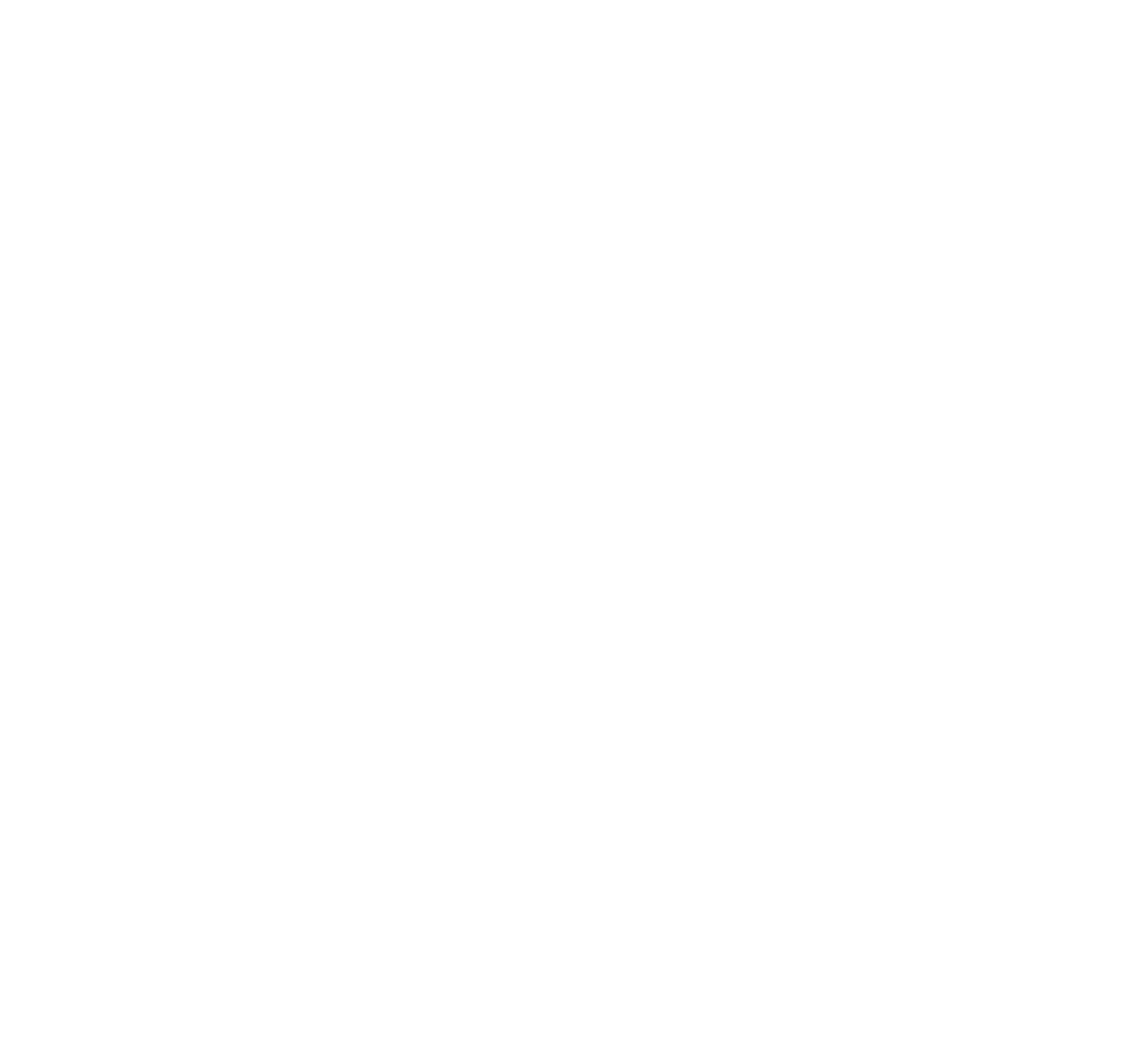
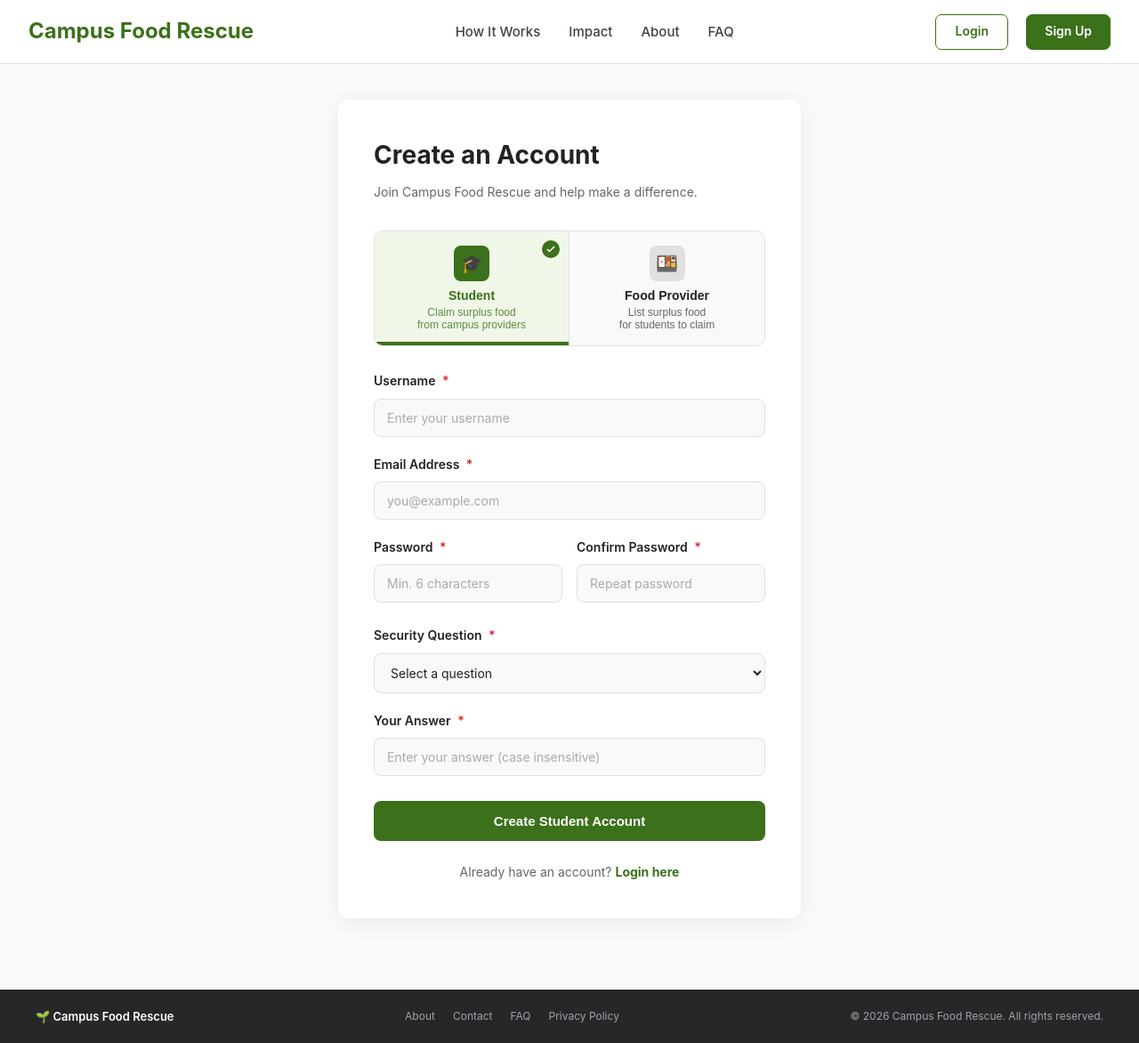
Before and after one commit to Wy8827/campus_food_rescue, a PHP site: page /pages/auth/register.php in a window 1280 px wide. Before the commit the page is empty. Shown: the whole page at 89% size. Before the commit the page ends 800 px from the top, so only its background shows below. Run offline with PHP 8.4, Linux system fonts and the light colour scheme.

Commit message:
Add files via upload

```diff
--- a/assets/css/auth.css
+++ b/assets/css/auth.css
@@ -1,11 +1,21 @@
+/* ── AUTHENTICATION SPECIFIC VARIABLES ── */
+:root {
+    --green-light: #f0f7e8;
+    --bg-light: #f9f9f9;
+    --error-red: #dc2626;
+}
+
+/* ── LAYOUT ── */
 .auth-page {
-    min-height: calc(100vh - 72px);
+    /* flex: 1 to make the auth page take all the available vertical space.*/
+    flex: 1;
     display: flex;
     align-items: center;
     justify-content: center;
     padding: 40px 20px;
 }
 
+/* Base Card (Login) */
 .auth-card {
     background: #ffffff;
     border-radius: 12px;
@@ -15,6 +25,13 @@
     box-shadow: 0 4px 24px rgba(0, 0, 0, 0.07);
 }
 
+/* Modifier for Register Form (Wider) */
+.auth-card.register-card {
+    max-width: 520px;
+    padding: 40px;
+}
+
+/* ── LOGIN-SPECIFIC ELEMENTS RESTORED ── */
 .auth-icon {
     width: 54px;
     height: 54px;
@@ -28,34 +45,6 @@
     width: 100%;
     height: 100%;
     object-fit: contain;
-}
-
-.auth-title {
-    font-size: 28px;
-    font-weight: 700;
-    text-align: center;
-    color: var(--text-dark);
-    margin-bottom: 8px;
-}
-
-.auth-sub {
-    font-size: 14px;
-    color: var(--text-muted);
-    text-align: center;
-    line-height: 1.6;
-    margin-bottom: 32px;
-}
-
-.form-group {
-    margin-bottom: 20px;
-}
-
-.form-group label {
-    display: block;
-    font-size: 14px;
-    font-weight: 600;
-    color: var(--text-dark);
-    margin-bottom: 8px;
 }
 
 .label-row {
@@ -79,12 +68,46 @@
     text-decoration: underline;
 }
 
+/* ── TYPOGRAPHY ── */
+.auth-title {
+    font-size: 28px;
+    font-weight: 700;
+    text-align: center;
+    color: var(--text-dark);
+    margin-bottom: 8px;
+}
+
+.auth-sub {
+    font-size: 14px;
+    color: var(--text-muted);
+    text-align: center;
+    line-height: 1.6;
+    margin-bottom: 32px;
+}
+
+.text-left { text-align: left; }
+
+/* ── FORM ELEMENTS ── */
+.form-group { margin-bottom: 20px; }
+.form-2col { display: grid; grid-template-columns: 1fr 1fr; gap: 16px; }
+
+.form-group label {
+    display: block;
+    font-size: 14px;
+    font-weight: 600;
+    color: var(--text-dark);
+    margin-bottom: 8px;
+}
+
+.form-group label .req { color: var(--error-red); margin-left: 4px; }
+
 .input-wrap {
     position: relative;
     display: flex;
     align-items: center;
 }
 
+/* Icon positioning fixed */
 .input-wrap img {
     position: absolute;
     left: 14px;
@@ -94,30 +117,114 @@
     pointer-events: none;
 }
 
-.input-wrap input {
+.input-wrap input,
+.input-wrap select,
+.input-wrap textarea {
     width: 100%;
-    padding: 12px 14px 12px 42px;
+    padding: 12px 14px;
     border: 1px solid var(--border-color);
     border-radius: 8px;
     font-size: 14px;
-    background: #f9f9f9;
+    background: var(--bg-light);
     color: var(--text-dark);
     outline: none;
     transition: border-color 0.2s, background 0.2s;
+    font-family: inherit;
 }
 
-.input-wrap input:focus {
+/* Automatically adds the left padding ONLY if there is an image inside the wrapper */
+.input-wrap:has(img) input,
+.input-wrap.has-icon input {
+    padding-left: 42px;
+}
+
+.input-wrap input:focus,
+.input-wrap select:focus,
+.input-wrap textarea:focus {
     border-color: var(--primary-green);
     background: #ffffff;
 }
 
-.input-wrap input::placeholder {
-    color: #aaa;
+.input-wrap input::placeholder,
+.input-wrap textarea::placeholder { color: #aaa; }
+
+.form-error { font-size: 12px; color: var(--error-red); margin-top: 6px; display: block; }
+
+/* ── ROLE TABS (REGISTER ONLY) ── */
+.role-tabs {
+    display: grid;
+    grid-template-columns: 1fr 1fr;
+    margin-bottom: 28px;
+    border-radius: 10px;
+    border: 1.5px solid var(--border-color);
+    overflow: hidden;
 }
 
+.role-tab {
+    display: flex;
+    flex-direction: column;
+    align-items: center;
+    padding: 16px 10px;
+    cursor: pointer;
+    background: var(--bg-light);
+    border: none;
+    outline: none;
+    transition: background 0.15s;
+    position: relative;
+}
+
+.role-tab:first-child { border-right: 1px solid var(--border-color); }
+
+.role-tab.active {
+    background: var(--green-light);
+    box-shadow: inset 0 -4px 0 var(--primary-green);
+}
+
+.role-tab:not(.active):hover { background: #f4f4f5; }
+
+.tab-icon {
+    width: 40px;
+    height: 40px;
+    border-radius: 8px;
+    display: flex;
+    align-items: center;
+    justify-content: center;
+    margin-bottom: 8px;
+    font-size: 20px;
+}
+
+.role-tab.active .tab-icon { background: var(--primary-green); color: #ffffff; }
+.role-tab:not(.active) .tab-icon { background: var(--border-color); }
+
+.tab-label { font-size: 14px; font-weight: 700; color: var(--text-dark); }
+.role-tab.active .tab-label { color: var(--primary-green); }
+
+.tab-desc {
+    font-size: 12px;
+    color: var(--text-muted);
+    margin-top: 4px;
+    text-align: center;
+}
+.role-tab.active .tab-desc { color: var(--primary-green); opacity: 0.8; }
+
+.active-check {
+    position: absolute;
+    top: 10px; right: 10px;
+    width: 20px; height: 20px;
+    border-radius: 50%;
+    background: var(--primary-green);
+    display: none;
+    align-items: center;
+    justify-content: center;
+    color: white;
+}
+.role-tab.active .active-check { display: flex; }
+.active-check svg { width: 12px; height: 12px; }
+
+/* ── BUTTONS & LINKS ── */
 .btn-submit {
     width: 100%;
-    padding: 13px;
+    padding: 14px;
     background: var(--primary-green);
     color: #ffffff;
     border: none;
@@ -126,11 +233,9 @@
     font-weight: 600;
     cursor: pointer;
     transition: background 0.2s;
+    margin-top: 8px;
 }
-
-.btn-submit:hover {
-    background: var(--primary-green-hover);
-}
+.btn-submit:hover { background: var(--primary-green-hover); }
 
 .auth-switch {
     text-align: center;
@@ -138,16 +243,41 @@
     color: var(--text-muted);
     margin-top: 24px;
 }
+.auth-switch a { font-weight: 700; }
 
-.auth-switch a {
-    color: var(--primary-green);
-    font-weight: 700;
+/* ── PROVIDER EXTRA FIELDS ── */
+#providerFields { display: none; }
+#providerFields.show { display: block; }
+
+.provider-notice {
+    background: #fffbea;
+    border: 1px solid #f5e088;
+    border-radius: 8px;
+    padding: 12px 16px;
+    font-size: 13px;
+    color: #7a5700;
+    margin-bottom: 20px;
+    display: flex;
+    align-items: flex-start;
+    gap: 10px;
+}
+.provider-notice svg { width: 18px; height: 18px; flex-shrink: 0; margin-top: 2px; }
+
+.divider {
+    display: flex;
+    align-items: center;
+    gap: 12px;
+    margin: 8px 0 20px;
+    color: var(--text-muted);
+    font-size: 13px;
+    font-weight: 600;
+}
+.divider::before, .divider::after {
+    content: ''; flex: 1; height: 1px; background: var(--border-color);
 }
 
-.auth-switch a:hover {
-    text-decoration: underline;
+/* ── RESPONSIVE ── */
+@media (max-width: 600px) {
+    .auth-card.register-card { padding: 32px 20px; }
+    .form-2col { grid-template-columns: 1fr; gap: 0; }
 }
-
-@media (max-width: 480px) {
-    .auth-card { padding: 32px 20px; }
-}
--- a/assets/css/global.css
+++ b/assets/css/global.css
@@ -15,6 +15,7 @@
 }
 
 body {
+    margin-top: 72px;
     background-color: var(--bg-color);
     color: var(--text-dark);
     font-family: var(--font-main);
--- a/assets/css/public_navbar_footer.css
+++ b/assets/css/public_navbar_footer.css
@@ -1,4 +1,5 @@
 .navbar {
+    z-index: 999;
     min-height: 72px;
 
     position: fixed;
@@ -133,7 +134,6 @@
 
 .mobile-menu {
     display: none;
-    margin-top: 72px;
 
     flex-direction: column;
 
@@ -161,7 +161,7 @@ footer {
   background: #27272a; color: #a1a1aa;
   padding: 20px 40px; display: flex; align-items: center;
   justify-content: space-between; font-size: 12px; margin-top: 40px;
-  margin-top: auto;
+
 }
 .footer-logo { color: white; font-weight: 600; font-size: 13px; }
 .footer-links { display: flex; gap: 20px; }
@@ -216,5 +216,4 @@ footer {
 
         cursor: pointer;
     }
-
 }
--- /dev/null
+++ b/assets/js/register.js
@@ -0,0 +1,53 @@
+function switchRole(role) {
+    const tabS  = document.getElementById('tabStudent');
+    const tabP  = document.getElementById('tabProvider');
+    const pf    = document.getElementById('providerFields');
+    const input = document.getElementById('roleInput');
+    const btn   = document.getElementById('submitBtn');
+
+    if (role === 'student') {
+        tabS.classList.add('active');
+        tabP.classList.remove('active');
+        pf.classList.remove('show');
+        input.value = 'student';
+        btn.textContent = 'Create Student Account';
+    } else {
+        tabP.classList.add('active');
+        tabS.classList.remove('active');
+        pf.classList.add('show');
+        input.value = 'provider';
+        btn.textContent = 'Submit Provider Application';
+    }
+}
+
+document.getElementById('registerForm').addEventListener('submit', function (e) {
+    let valid = true;
+
+    function showErr(id, msg) {
+        const el = document.getElementById(id);
+        if (el) { el.textContent = msg; }
+        valid = false;
+    }
+    function clearErr(id) {
+        const el = document.getElementById(id);
+        if (el) el.textContent = '';
+    }
+
+    ['user_name_error','email_error','password_error','confirm_error','answer_error'].forEach(clearErr);
+
+    const name  = document.getElementById('user_name').value.trim();
+    const email = document.getElementById('email').value.trim();
+    const pw    = document.getElementById('password').value;
+    const cf    = document.getElementById('confirm').value;
+    const ans   = document.getElementById('security_answer').value.trim();
+
+    if (!name)  showErr('user_name_error', 'Username is required.');
+    if (!email) showErr('email_error', 'Email is required.');
+    else if (!/^[^\s@]+@[^\s@]+\.[^\s@]+$/.test(email)) showErr('email_error', 'Enter a valid email address.');
+
+    if (!pw || pw.length < 6) showErr('password_error', 'Password must be at least 6 characters.');
+    if (pw !== cf) showErr('confirm_error', 'Passwords do not match.');
+    if (!ans) showErr('answer_error', 'Security answer is required.');
+
+    if (!valid) e.preventDefault();
+});
--- a/pages/auth/register.php
+++ b/pages/auth/register.php
@@ -0,0 +1,161 @@
+<!DOCTYPE html>
+<html lang="en">
+<head>
+    <meta charset="UTF-8">
+    <meta name="viewport" content="width=device-width, initial-scale=1.0">
+    <title>Register — Campus Food Rescue</title>
+
+    <!-- Link the CSS files in hierarchical order -->
+    <link rel="stylesheet" href="../../assets/css/global.css">
+    <link rel="stylesheet" href="../../assets/css/public_navbar_footer.css">
+    <link rel="stylesheet" href="../../assets/css/auth.css">
+</head>
+<body>
+
+    <?php include '../../includes/public_navbar.php'; ?>
+
+    <div class="auth-page">
+        <div class="auth-card register-card">
+
+            <h1 class="auth-title text-left">Create an Account</h1>
+            <p class="auth-sub text-left">Join Campus Food Rescue and help make a difference.</p>
+
+            <div class="role-tabs">
+                <button type="button" class="role-tab active" id="tabStudent" onclick="switchRole('student')">
+                    <div class="active-check">
+                        <svg fill="none" stroke="currentColor" stroke-width="3" viewBox="0 0 24 24"><polyline points="20 6 9 17 4 12"/></svg>
+                    </div>
+                    <div class="tab-icon">&#x1F393;</div>
+                    <div class="tab-label">Student</div>
+                    <div class="tab-desc">Claim surplus food<br>from campus providers</div>
+                </button>
+
+                <button type="button" class="role-tab" id="tabProvider" onclick="switchRole('provider')">
+                    <div class="active-check">
+                        <svg fill="none" stroke="currentColor" stroke-width="3" viewBox="0 0 24 24"><polyline points="20 6 9 17 4 12"/></svg>
+                    </div>
+                    <div class="tab-icon">&#x1F371;</div>
+                    <div class="tab-label">Food Provider</div>
+                    <div class="tab-desc">List surplus food<br>for students to claim</div>
+                </button>
+            </div>
+
+            <form action="" method="POST" id="registerForm" novalidate>
+                <input type="hidden" name="role" id="roleInput" value="student">
+
+                <div class="form-group">
+                    <label for="user_name">Username <span class="req">*</span></label>
+                    <div class="input-wrap">
+                        <input type="text" id="user_name" name="user_name" placeholder="Enter your username">
+                    </div>
+                    <span class="form-error" id="user_name_error"></span>
+                </div>
+
+                <div class="form-group">
+                    <label for="email">Email Address <span class="req">*</span></label>
+                    <div class="input-wrap">
+                        <input type="email" id="email" name="email" placeholder="you@example.com">
+                    </div>
+                    <span class="form-error" id="email_error"></span>
+                </div>
+
+                <div class="form-2col">
+                    <div class="form-group">
+                        <label for="password">Password <span class="req">*</span></label>
+                        <div class="input-wrap">
+                            <input type="password" id="password" name="password" placeholder="Min. 6 characters">
+                        </div>
+                        <span class="form-error" id="password_error"></span>
+                    </div>
+
+                    <div class="form-group">
+                        <label for="confirm">Confirm Password <span class="req">*</span></label>
+                        <div class="input-wrap">
+                            <input type="password" id="confirm" name="confirm" placeholder="Repeat password">
+                        </div>
+                        <span class="form-error" id="confirm_error"></span>
+                    </div>
+                </div>
+
+                <div class="form-group">
+                    <label for="security_question">Security Question <span class="req">*</span></label>
+                    <div class="input-wrap">
+                        <select id="security_question" name="security_question">
+                            <option value="">Select a question</option>
+                            <option>What is your favourite food?</option>
+                            <option>What was your first pet's name?</option>
+                            <option>What city were you born in?</option>
+                            <option>What is your mother's maiden name?</option>
+                        </select>
+                    </div>
+                </div>
+
+                <div class="form-group">
+                    <label for="security_answer">Your Answer <span class="req">*</span></label>
+                    <div class="input-wrap">
+                        <input type="text" id="security_answer" name="security_answer" placeholder="Enter your answer (case insensitive)">
+                    </div>
+                    <span class="form-error" id="answer_error"></span>
+                </div>
+
+                <!-- Provider Fields (Hidden by Default) -->
+                <div id="providerFields">
+                    <div class="divider">Provider details</div>
+
+                    <div class="provider-notice">
+                        <svg fill="none" stroke="currentColor" stroke-width="2" viewBox="0 0 24 24">
+                            <circle cx="12" cy="12" r="10"/><line x1="12" y1="8" x2="12" y2="12"/>
+                            <line x1="12" y1="16" x2="12.01" y2="16"/>
+                        </svg>
+                        <div>Your provider account needs admin approval before you can post listings. You will be notified once approved.</div>
+                    </div>
+
+                    <div class="form-group">
+                        <label for="provider_name">Stall / Organisation Name <span class="req">*</span></label>
+                        <div class="input-wrap">
+                            <input type="text" id="provider_name" name="provider_name" placeholder="e.g. Mamak Stall APU">
+                        </div>
+                    </div>
+
+                    <div class="form-2col">
+                        <div class="form-group">
+                            <label for="contact">Contact Number <span class="req">*</span></label>
+                            <div class="input-wrap">
+                                <input type="text" id="contact" name="contact" placeholder="e.g. 012-3456789">
+                            </div>
+                        </div>
+                        <div class="form-group">
+                            <label for="location">Campus Location <span class="req">*</span></label>
+                            <div class="input-wrap">
+                                <input type="text" id="location" name="location" placeholder="e.g. Block A, GF">
+                            </div>
+                        </div>
+                    </div>
+
+                    <div class="form-group">
+                        <label for="request_note">Why do you want to join? (Optional)</label>
+                        <div class="input-wrap">
+                            <textarea id="request_note" name="request_note" rows="3" style="resize:vertical" placeholder="Tell admin about your stall and the food you plan to share…"></textarea>
+                        </div>
+                    </div>
+                </div>
+
+                <button type="submit" class="btn-submit" id="submitBtn">
+                    Create Student Account
+                </button>
+
+            </form>
+
+            <div class="auth-switch">
+                Already have an account? <a href="login.php">Login here</a>
+            </div>
+
+        </div>
+    </div>
+
+    <?php include '../../includes/public_footer.php'; ?>
+
+    <script src="../../assets/js/register.js"></script>
+    <script src="../../assets/js/navbar.js"></script>
+</body>
+</html>
```
Also changed, not shown: assets/js/navbar.js (line endings or trailing spaces).
